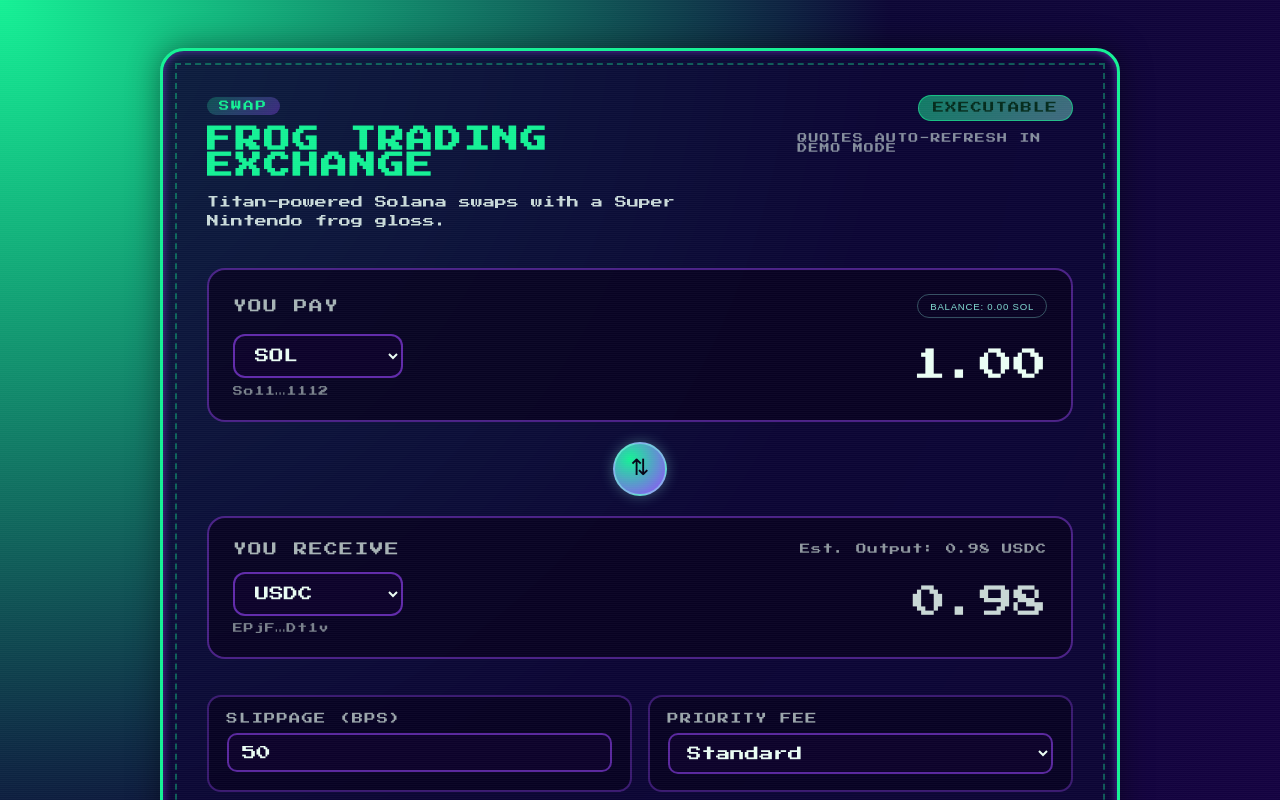
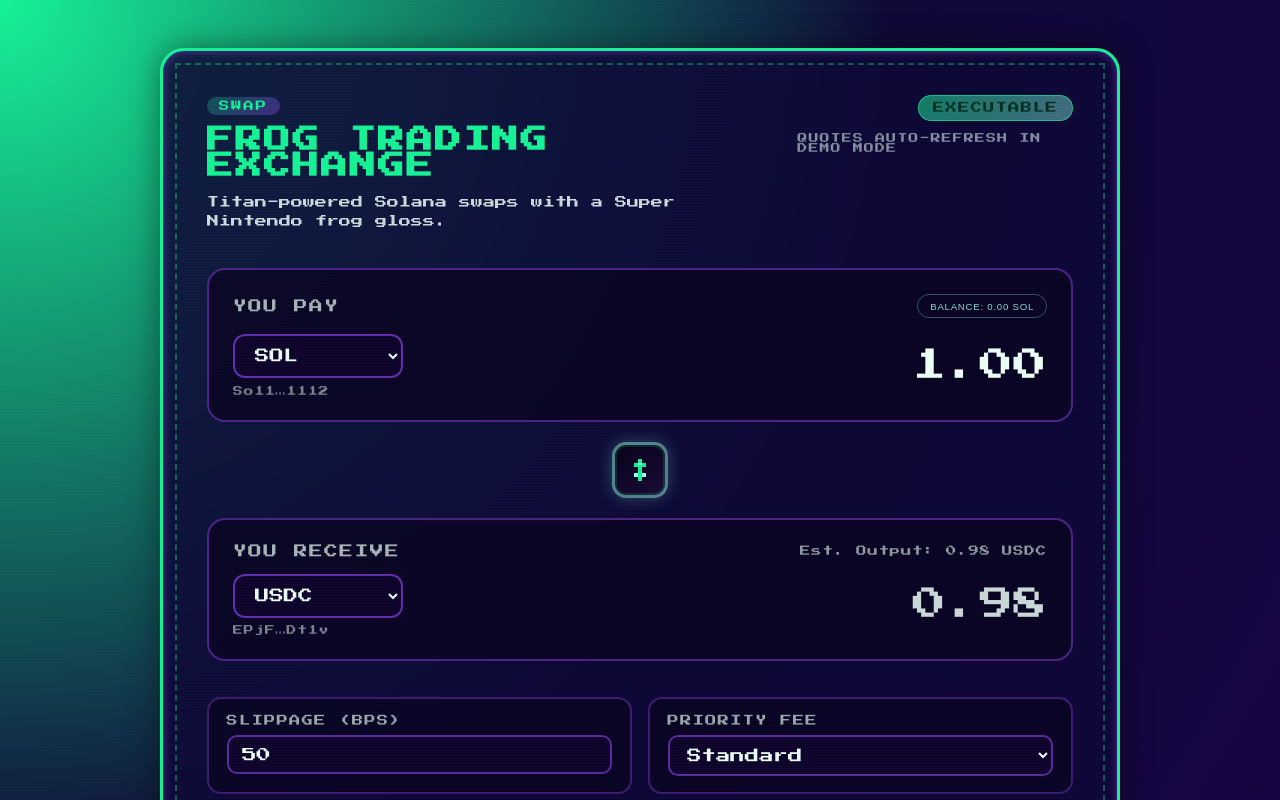
Before and after one commit to aklo360/frogtradingexchange, a Next.js app: page / in a window 1280 px wide. Shown: the top 800 px of the page. Built offline with nearby package versions, Linux system fonts and the light colour scheme.

Commit message:
style: pixel swap toggle

```diff
--- a/src/components/SwapCard.module.css
+++ b/src/components/SwapCard.module.css
@@ -217,21 +217,88 @@
 
 .switchButton {
   justify-self: center;
-  width: 54px;
-  height: 54px;
-  border-radius: 50%;
-  border: 2px solid rgba(148, 255, 239, 0.45);
-  background: radial-gradient(circle at 30% 30%, #14f195, #9945ff);
-  color: #050315;
-  font-size: 1.4rem;
-  line-height: 1;
+  position: relative;
+  display: inline-flex;
+  align-items: center;
+  justify-content: center;
+  width: 56px;
+  height: 56px;
+  border-radius: 14px;
+  border: 3px solid rgba(148, 255, 239, 0.5);
+  background: linear-gradient(145deg, rgba(6, 0, 22, 0.95), rgba(24, 10, 54, 0.85));
   cursor: pointer;
-  box-shadow: 0 0 14px rgba(148, 255, 239, 0.3);
-  transition: transform 0.2s ease;
+  box-shadow:
+    inset 0 0 0 2px rgba(20, 241, 149, 0.15),
+    0 0 16px rgba(148, 255, 239, 0.25);
+  transition: border-color 0.2s ease, box-shadow 0.2s ease, transform 0.2s ease;
 }
 
 .switchButton:hover {
-  transform: rotate(180deg);
+  border-color: rgba(20, 241, 149, 0.75);
+  box-shadow:
+    inset 0 0 0 2px rgba(20, 241, 149, 0.3),
+    0 0 18px rgba(148, 255, 239, 0.45);
+  transform: translateY(-2px);
+}
+
+.switchIcon {
+  position: relative;
+  width: 26px;
+  height: 26px;
+  display: block;
+}
+
+.switchIcon::before,
+.switchIcon::after {
+  content: "";
+  position: absolute;
+  left: 50%;
+  width: 4px;
+  height: 4px;
+  background: #14f195;
+  transform: translateX(-50%);
+  image-rendering: pixelated;
+  transition: background 0.2s ease, box-shadow 0.2s ease;
+}
+
+.switchIcon::before {
+  top: 2px;
+  box-shadow:
+    -4px 4px 0 0 #14f195,
+    0 4px 0 0 #94ffef,
+    4px 4px 0 0 #14f195,
+    0 8px 0 0 #94ffef,
+    0 12px 0 0 #94ffef;
+}
+
+.switchIcon::after {
+  bottom: 2px;
+  box-shadow:
+    -4px -4px 0 0 #94ffef,
+    0 -4px 0 0 #14f195,
+    4px -4px 0 0 #94ffef,
+    0 -8px 0 0 #14f195,
+    0 -12px 0 0 #14f195;
+}
+
+.switchButton:hover .switchIcon::before,
+.switchButton:hover .switchIcon::after {
+  background: #94ffef;
+  box-shadow:
+    -4px 4px 0 0 #94ffef,
+    0 4px 0 0 #14f195,
+    4px 4px 0 0 #94ffef,
+    0 8px 0 0 #14f195,
+    0 12px 0 0 #14f195;
+}
+
+.switchButton:hover .switchIcon::after {
+  box-shadow:
+    -4px -4px 0 0 #14f195,
+    0 -4px 0 0 #94ffef,
+    4px -4px 0 0 #14f195,
+    0 -8px 0 0 #94ffef,
+    0 -12px 0 0 #94ffef;
 }
 
 .estimateTag {
--- a/src/components/SwapCard.tsx
+++ b/src/components/SwapCard.tsx
@@ -230,7 +230,8 @@
           onClick={handleSwitchTokens}
           aria-label="Switch tokens"
         >
-          ⇅
+          <span className={styles.switchIcon} aria-hidden="true" />
+          <span className={styles.srOnly}>Switch tokens</span>
         </button>
 
         <div className={styles.tokenRow}>
```
